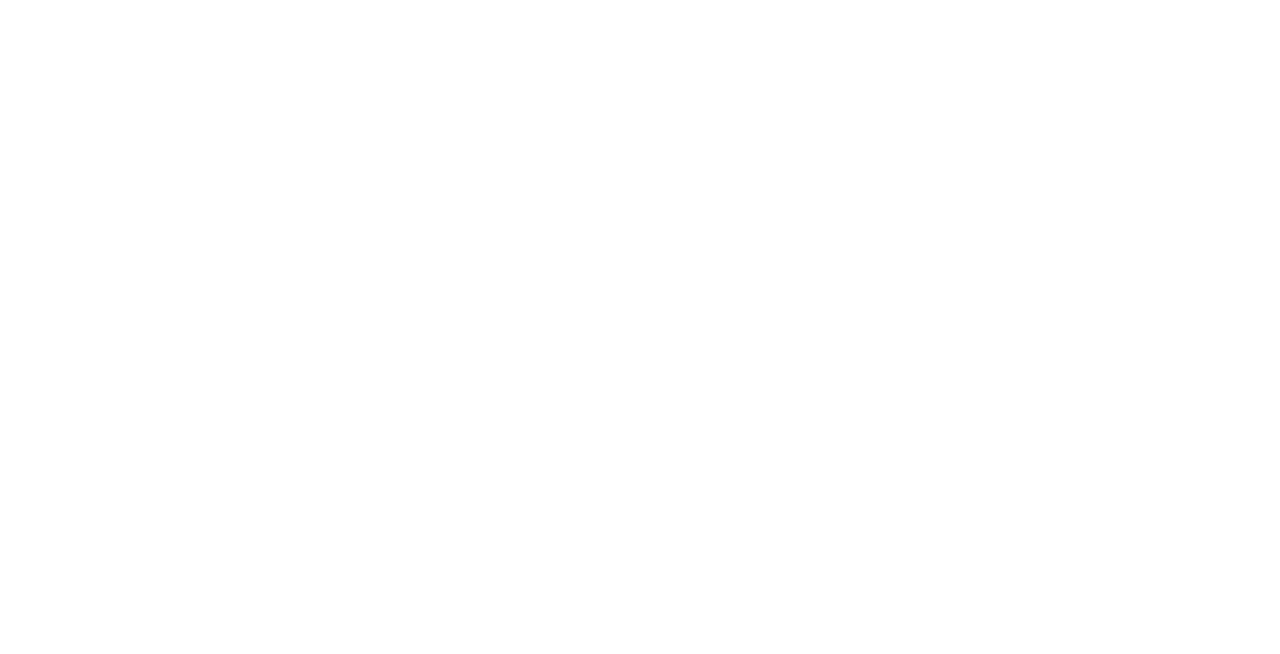
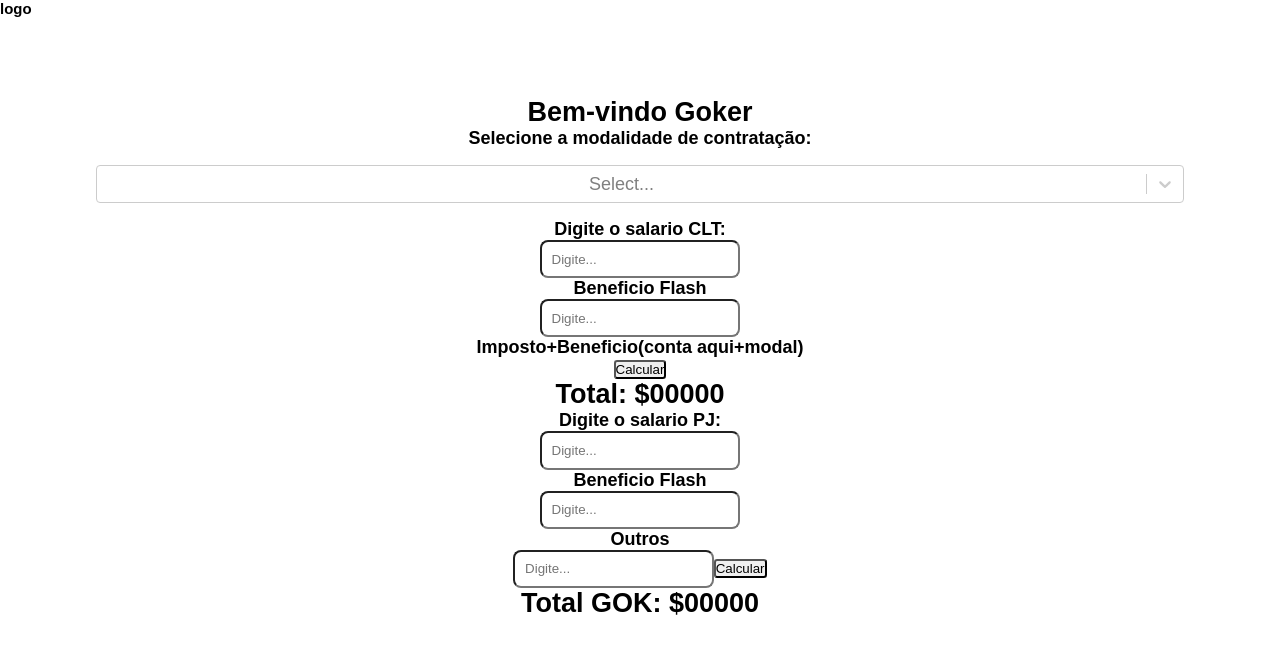
Before and after one commit to JulianaBitencourt/gokfinancas, a React (Create React App) app: page / in a window 1280 px wide. Shown: the top 654 px of the page. Built offline with nearby package versions, Linux system fonts and the light colour scheme.

Commit message:
iniciando

```diff
--- a/package.json
+++ b/package.json
@@ -9,6 +9,8 @@
     "react": "^18.2.0",
     "react-dom": "^18.2.0",
     "react-scripts": "5.0.1",
+    "react-select": "^5.7.0",
+    "styled-components": "^5.3.6",
     "web-vitals": "^2.1.4"
   },
   "scripts": {
--- a/src/App.js
+++ b/src/App.js
@@ -1,11 +1,17 @@
-
-
+import Home from "./pages/home";
+import { ThemeProvider } from "styled-components";
+import {GlobalStyles} from "./GlobalStyles";
+import Header from "./components/header";
+import theme from "./theme/theme";
 function App() {
   return (
-    <div className="App">
+    <ThemeProvider theme={theme}>
+    <GlobalStyles />
+    <Header />
+    <Home/>
+  </ThemeProvider>
+);
 
-    </div>
-  );
 }
 
 export default App;
--- /dev/null
+++ b/src/GlobalStyles.js
@@ -0,0 +1,31 @@
+import { createGlobalStyle } from "styled-components";
+
+export const GlobalStyles = createGlobalStyle`
+
+ body {
+  ${'' /* width: 70vw; */}
+  height: 100vh;
+  ${'' /* background: ${(props) => props.theme.White}; */}
+  font-family: 'Rubik', sans-serif;
+  font-size:18px;
+  ${'' /* color: ${(props) => props.theme.Dark}; */}
+ }
+
+ button, a{
+  border-radius: 0.2rem;
+  cursor: pointer;
+  transition: 1s;
+  :hover {
+    transition: 0.5s;
+    background-color: transparent;}
+ }
+
+ *{
+  margin: 0;
+  padding: 0;
+  box-sizing: border-box;
+  outline-color:#38D430;
+  text-decoration:none;
+  color:inherit;
+}
+`;
--- a/src/components/header/index.js
+++ b/src/components/header/index.js
@@ -0,0 +1,9 @@
+import React from 'react';
+
+export default function Header() {
+ return (
+   <div>
+<h5>logo</h5>
+   </div>
+ );
+}
--- /dev/null
+++ b/src/components/header/styled.js
@@ -0,0 +1,3 @@
+import styled from 'styled-components';
+
+export const Container = styled.div``;
--- a/src/pages/home/index.js
+++ b/src/pages/home/index.js
@@ -0,0 +1,34 @@
+import React from 'react';
+import Select from "react-select";
+import {Container, Selects} from "./styled"
+export default function Home() {
+  const options = [
+    { value: "pj", label: "PJ" },
+    { value: "clt", label: "CLT" },
+  ];
+ return (
+   <Container>
+   <h2>Bem-vindo Goker</h2>
+   <h4>Selecione a modalidade de contratação:</h4>
+   <Selects>
+ <Select options={options} />
+ </Selects>
+ <h4>Digite o salario CLT:</h4>
+ <input placeholder='Digite...' type={"number"}></input>
+ <h4>Beneficio Flash</h4>
+ <input placeholder='Digite...' type={"number"}></input>
+ <h4>Imposto+Beneficio(conta aqui+modal)</h4>
+ <button>Calcular</button>
+ <h2>Total: $00000</h2>
+
+ <h4>Digite o salario PJ:</h4>
+ <input placeholder='Digite...' type={"number"}></input>
+ <h4>Beneficio Flash</h4>
+ <input placeholder='Digite...' type={"number"}></input>
+ <h4>Outros</h4>
+ <input placeholder='Digite...' type={"number"}></input>
+ <button>Calcular</button>
+ <h2>Total GOK: $00000</h2>
+   </Container>
+ );
+}
--- /dev/null
+++ b/src/pages/home/styled.js
@@ -0,0 +1,15 @@
+import styled from 'styled-components';
+
+export const Container = styled.section`
+align-items:center;
+text-align:center;
+justify-content:center;
+margin:5rem;
+input{
+ padding:0.6rem;
+ border-radius:0.5rem;
+}
+`;
+export const Selects = styled.section`
+margin:1rem;
+`;
--- /dev/null
+++ b/src/theme/theme.js
@@ -0,0 +1,12 @@
+const theme = {
+  colors: {
+    background: '#222223',
+    foreground: '#2C2C2E',
+    backgroundLight: '#F2F5F8',
+    backgroundLightMenu: '#FCFEFF',
+    text: '#e1e1e6',
+    primary: '#38D430'
+  }
+}
+
+export default theme
```
Also changed, not shown: 1 other file (tests, documents, lock files or other folders).
